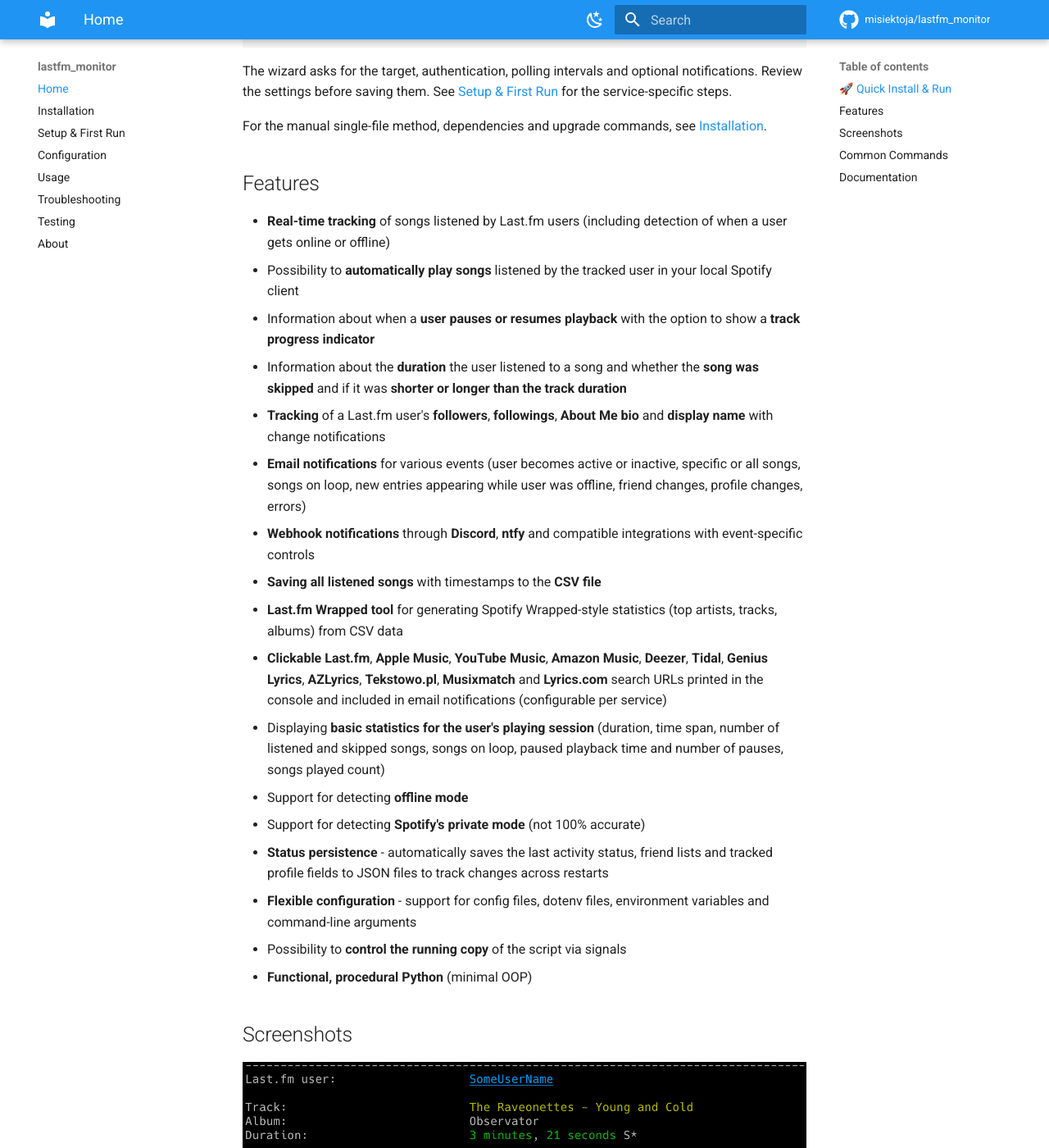
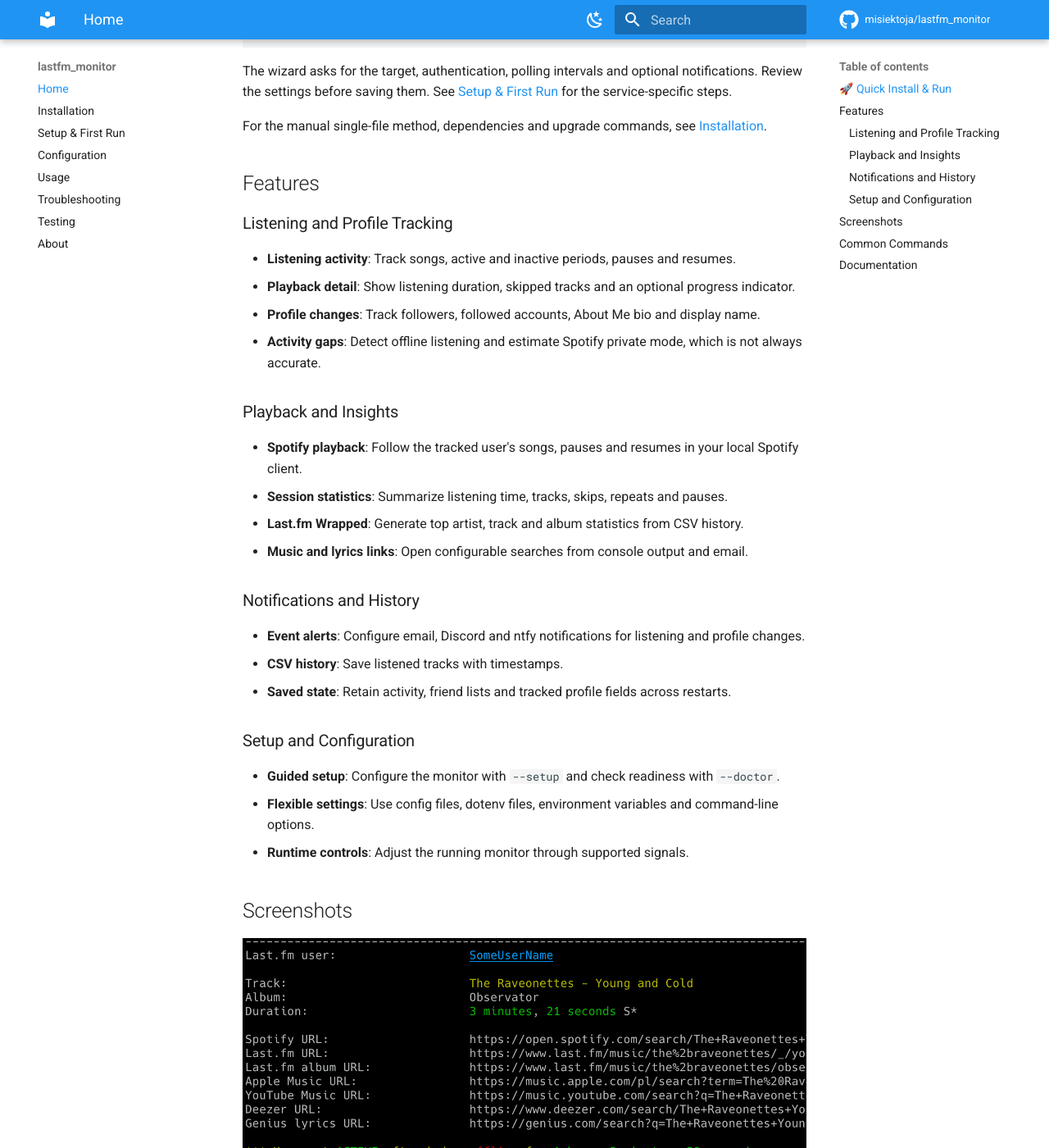
Before and after one commit to misiektoja/lastfm_monitor, an MkDocs documentation site: the page built from docs/index.md, in a window 1280 px wide and 1400 px high, scrolled down 472 px. Shown: the whole window at 82% size. Built offline with MkDocs 1.6.1 and Material for MkDocs 9.7.7, drawn with Linux system fonts in a browser that asks for light colours; comment, search, counter and statistics services are not loaded.

Commit message:
docs(site): group feature summaries by user workflow

```diff
--- a/docs/index.md
+++ b/docs/index.md
@@ -26,23 +26,31 @@
 
 ## Features
 
-- **Real-time tracking** of songs listened by Last.fm users (including detection of when a user gets online or offline)
-- Possibility to **automatically play songs** listened by the tracked user in your local Spotify client
-- Information about when a **user pauses or resumes playback** with the option to show a **track progress indicator**
-- Information about the **duration** the user listened to a song and whether the **song was skipped** and if it was **shorter or longer than the track duration**
-- **Tracking** of a Last.fm user's **followers**, **followings**, **About Me bio** and **display name** with change notifications
-- **Email notifications** for various events (user becomes active or inactive, specific or all songs, songs on loop, new entries appearing while user was offline, friend changes, profile changes, errors)
-- **Webhook notifications** through **Discord**, **ntfy** and compatible integrations with event-specific controls
-- **Saving all listened songs** with timestamps to the **CSV file**
-- **Last.fm Wrapped tool** for generating Spotify Wrapped-style statistics (top artists, tracks, albums) from CSV data
-- **Clickable** **Last.fm**, **Apple Music**, **YouTube Music**, **Amazon Music**, **Deezer**, **Tidal**, **Genius Lyrics**, **AZLyrics**, **Tekstowo.pl**, **Musixmatch** and **Lyrics.com** search URLs printed in the console and included in email notifications (configurable per service)
-- Displaying **basic statistics for the user's playing session** (duration, time span, number of listened and skipped songs, songs on loop, paused playback time and number of pauses, songs played count)
-- Support for detecting **offline mode**
-- Support for detecting **Spotify's private mode** (not 100% accurate)
-- **Status persistence** - automatically saves the last activity status, friend lists and tracked profile fields to JSON files to track changes across restarts
-- **Flexible configuration** - support for config files, dotenv files, environment variables and command-line arguments
-- Possibility to **control the running copy** of the script via signals
-- **Functional, procedural Python** (minimal OOP)
+### Listening and Profile Tracking
+
+* **Listening activity**: Track songs, active and inactive periods, pauses and resumes.
+* **Playback detail**: Show listening duration, skipped tracks and an optional progress indicator.
+* **Profile changes**: Track followers, followed accounts, About Me bio and display name.
+* **Activity gaps**: Detect offline listening and estimate Spotify private mode, which is not always accurate.
+
+### Playback and Insights
+
+* **Spotify playback**: Follow the tracked user's songs, pauses and resumes in your local Spotify client.
+* **Session statistics**: Summarize listening time, tracks, skips, repeats and pauses.
+* **Last.fm Wrapped**: Generate top artist, track and album statistics from CSV history.
+* **Music and lyrics links**: Open configurable searches from console output and email.
+
+### Notifications and History
+
+* **Event alerts**: Configure email, Discord and ntfy notifications for listening and profile changes.
+* **CSV history**: Save listened tracks with timestamps.
+* **Saved state**: Retain activity, friend lists and tracked profile fields across restarts.
+
+### Setup and Configuration
+
+* **Guided setup**: Configure the monitor with `--setup` and check readiness with `--doctor`.
+* **Flexible settings**: Use config files, dotenv files, environment variables and command-line options.
+* **Runtime controls**: Adjust the running monitor through supported signals.
 
 ## Screenshots
 
```
Also changed, not shown: README.md (+25 -10 lines).
